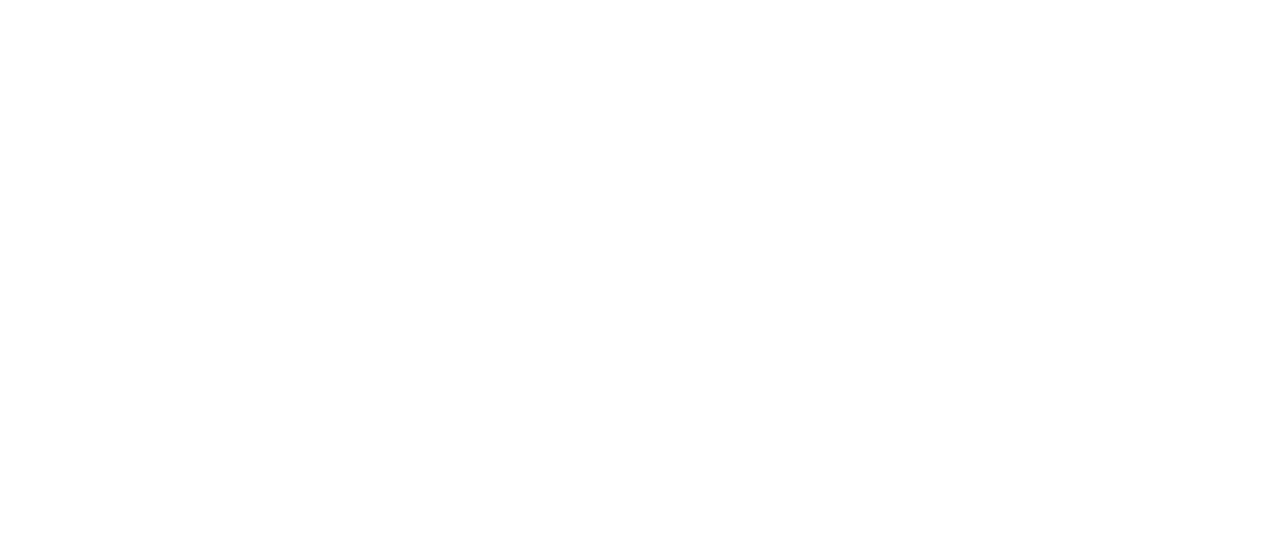
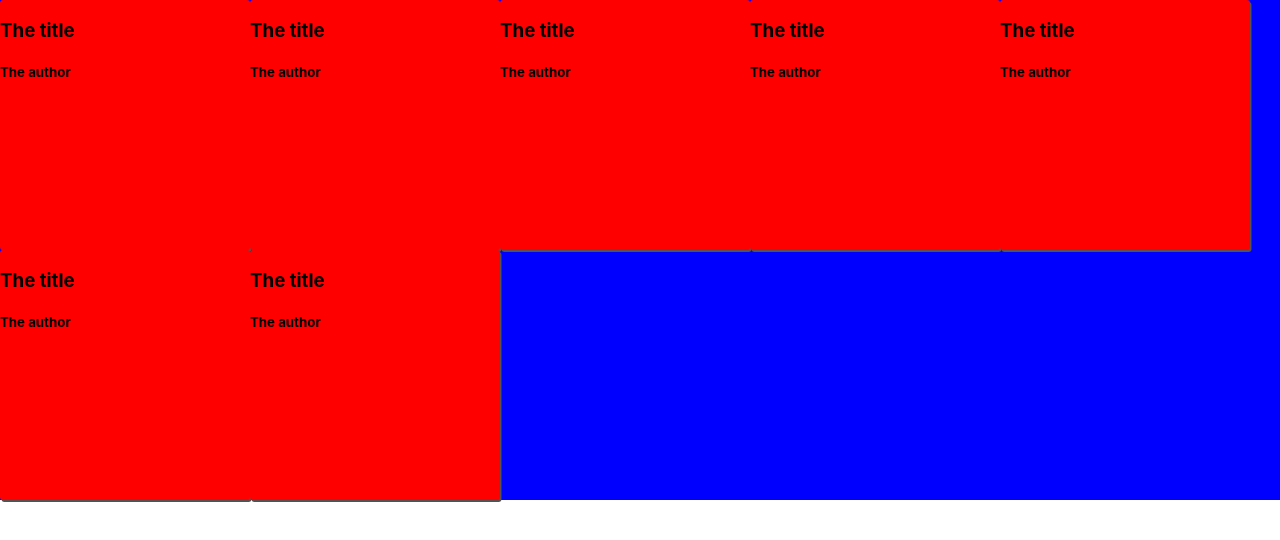
Before and after one commit to Tronax1/Tech-Transit-Frontend-Test, a React (Create React App) app in the folder client/: page / in a window 1280 px wide. Shown: the top 540 px of the page. Built offline with nearby package versions, Linux system fonts and the light colour scheme; no server answers.

Commit message:
Added async function to fetch the data

```diff
--- a/client/src/components/Course Page/CoursePage.js
+++ b/client/src/components/Course Page/CoursePage.js
@@ -1,10 +1,31 @@
 import React from 'react'
+import CourseCard from '../Courses/CourseCard'
+import axios from 'axios';
+import {useState, useEffect} from 'react'
+
 import '../../styles/CoursePage.scss'
 
-export default function CoursePage() {
+export default function CoursePage(props) {
+    const [courses, setCourses] = useState('');
+
+    useEffect(()=>{
+        async function fetchData() {
+            const allCourses = await axios.get('https://cors-anywhere.herokuapp.com/https://test.mytablemesa.com/api/courses?orderBy=popularity+desc&expand=provider&limit=24&profession=&subjectAreaCode=&state=&provider=&name=')
+            setCourses(allCourses);
+        }
+        fetchData();
+    });
+    console.log(courses);
+
     return (
-        <div>
-
+        <div className = "Courses-Structure">
+            <CourseCard/>
+            <CourseCard />
+            <CourseCard />
+            <CourseCard />
+            <CourseCard />
+            <CourseCard />
+            <CourseCard />
         </div>
     )
 }
--- a/client/src/components/Courses/CourseCard.js
+++ b/client/src/components/Courses/CourseCard.js
@@ -3,8 +3,9 @@ import '../../styles/CourseCard.scss'
 
 export default function CourseCard() {
     return (
-        <div>
-
+        <div className = "card-bg">
+            <h3>The title</h3>
+            <h5>The author</h5>
         </div>
     )
 }
--- a/client/src/styles/CourseCard.scss
+++ b/client/src/styles/CourseCard.scss
@@ -0,0 +1,7 @@
+.card-bg{
+    width: 250px;
+    height: 250px;
+    background-color: red;
+    border-radius: 3px;
+    box-shadow: 1.5px 2px rgb(83, 83, 83);
+}
--- a/client/src/styles/CoursePage.scss
+++ b/client/src/styles/CoursePage.scss
@@ -0,0 +1,7 @@
+.Courses-Structure{
+    display: flex;
+    flex-direction: row;
+    flex-wrap: wrap;
+    width: 100%;
+    background-color: blue;
+}
```
